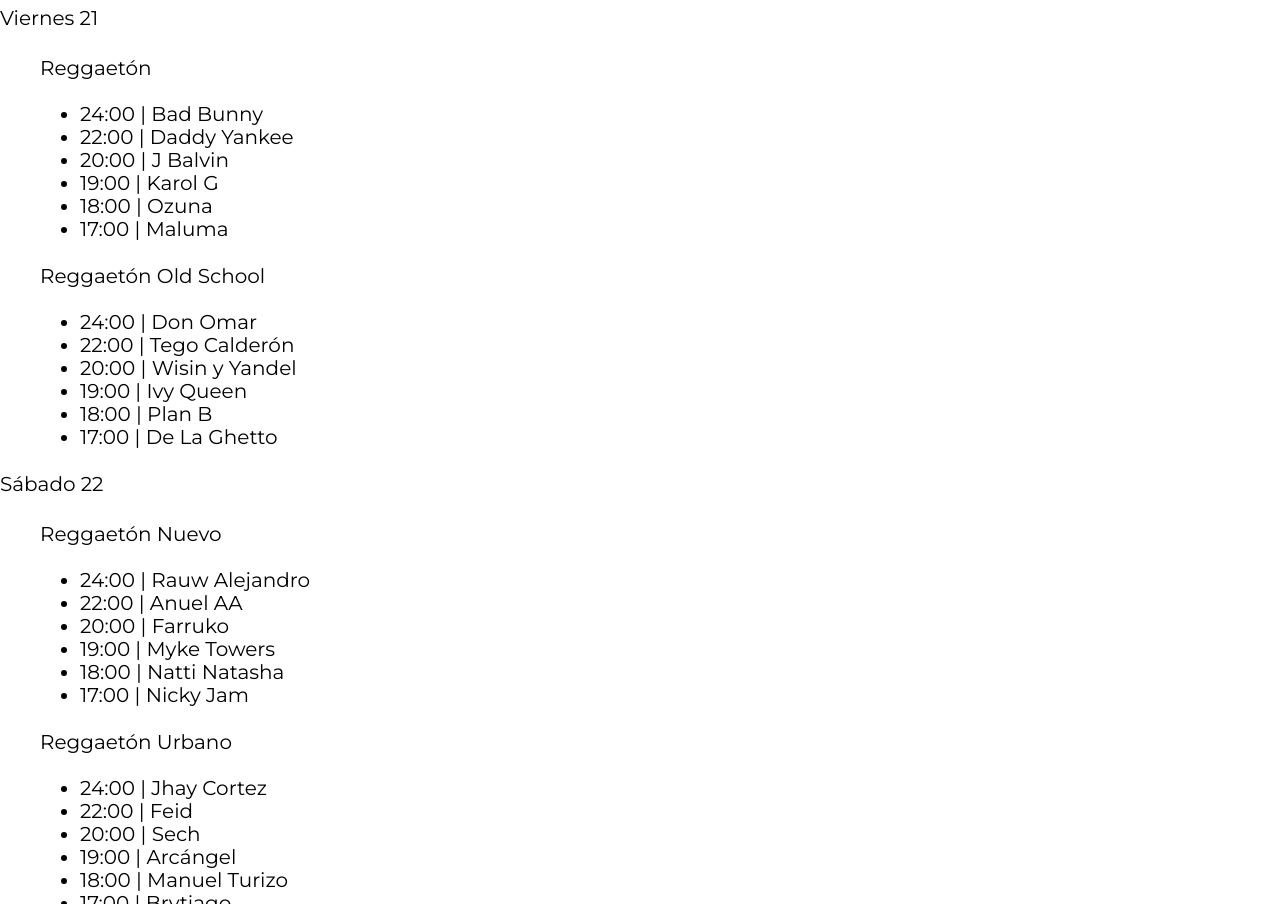
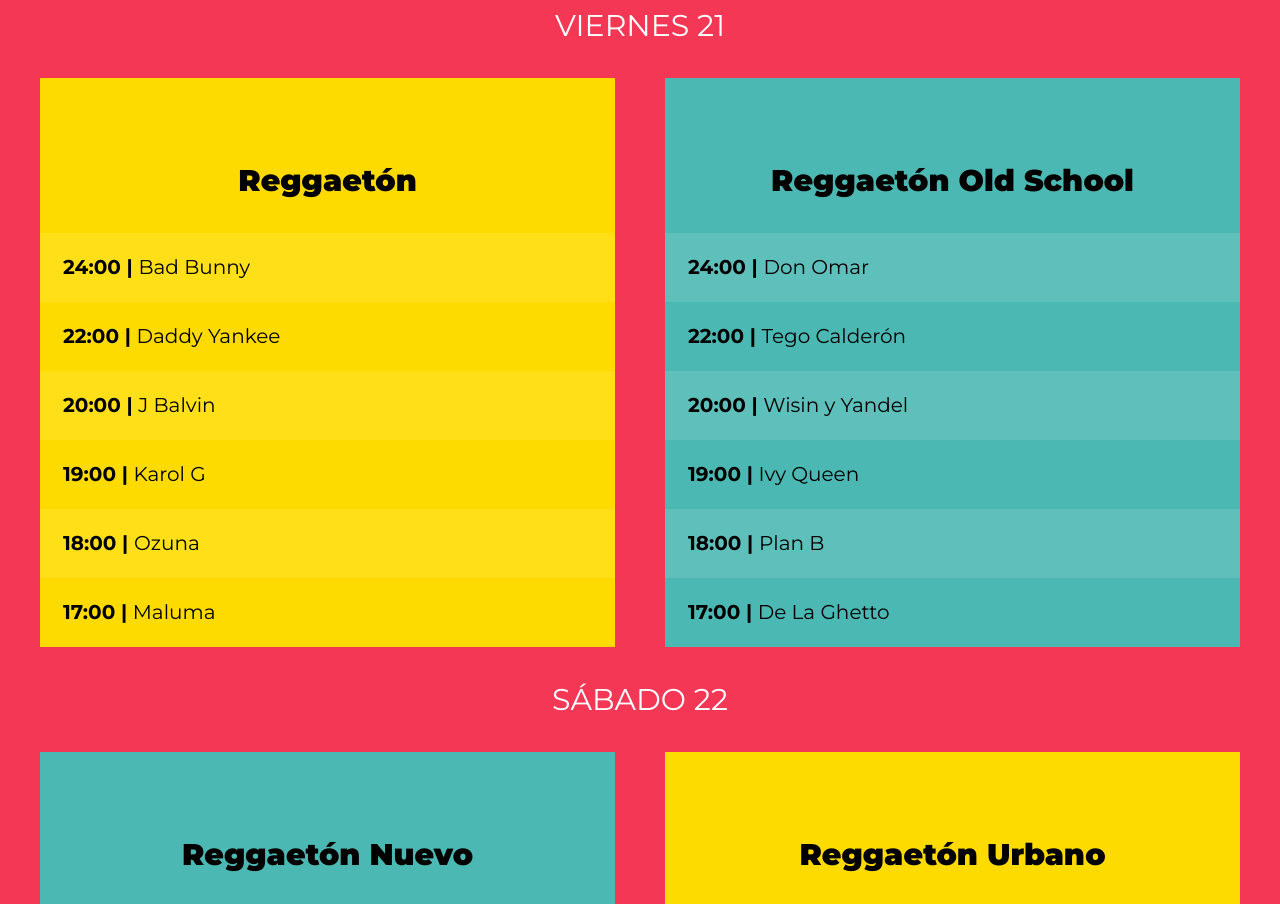
Before and after one commit to TavoLopez0305/Festival-de-musica, a website: page pages/home.html in a window 1280 px wide. Shown: the part 1585-2489 px from the top of the page. Drawn offline with nearby package versions, Linux system fonts and the light colour scheme; files that its build step writes are made by us from their sources; a web font is replaced by a local one.

Commit message:
cracion de estilos del a partado lineup en scss se creo un nuevo mixin(background-color)  con la finalidad de ser utilizable y mantenible

```diff
--- a/pages/home.html
+++ b/pages/home.html
@@ -53,7 +53,7 @@
         <h3>Line Up</h3>
 
         <p class="dia">Viernes 21</p>
-        <div class="escenarios-contenedor contenedor">
+        <div class="escenarios-contenedor ">
             <div class="escenario bg-amarillo">
                 <p class="nombre-escenario">Reggaetón</p>
 
@@ -101,7 +101,7 @@
                     </li>
                 </ul>
             </div> </div> <p class="dia">Sábado 22</p>
-        <div class="escenarios-contenedor contenedor">
+        <div class="escenarios-contenedor ">
             <div class="escenario bg-verde">
                 <p class="nombre-escenario">Reggaetón Nuevo</p>
 
--- a/src/scss/base/_mixins.scss
+++ b/src/scss/base/_mixins.scss
@@ -31,3 +31,15 @@
     grid-template-columns: repeat($columnas, 1fr);
     gap: $gap;
 }
+@mixin reset-list{
+    margin: 0;
+    padding: 0;
+    list-style: none;
+}
+
+@mixin background-color($color: white, $amount: 0) {
+    background-color: $color;
+    li:nth-child(odd){ //Selecciona todos los elementos li que sean hijos impares
+        background-color: lighten($color , $amount);
+    }
+}
--- a/src/scss/layout/_index.scss
+++ b/src/scss/layout/_index.scss
@@ -1,3 +1,4 @@
 @forward 'header';
 @forward 'video';
-@forward 'festival'
+@forward 'festival';
+@forward 'lineup';
--- /dev/null
+++ b/src/scss/layout/_lineup.scss
@@ -0,0 +1,54 @@
+@use '../base/variables' as v;
+@use '../base/mixins' as m;
+
+.lineup{
+    background-color: v.$rosa;
+
+    h3, .dia{
+        text-align: center;
+        color:  v.$blanco;
+     }
+    .dia{
+        font-size: 3rem;
+        text-transform: uppercase; //odas las letras de un texto se muestren en mayúsculas
+    }
+
+}
+.escenarios-contenedor{
+    @include m.contenedor;
+
+    @include m.tablet{
+        @include m.grid(2)
+    }
+
+}
+.escenario{
+    padding-top: 5rem;
+
+    .nombre-escenario{
+        font-size: 3rem;
+        font-weight: 900;
+        text-transform: uppercased;
+        text-align: center;
+    }
+    @include m.telefono{
+        margin-block-start: 2rem
+    }
+}
+.calendario{
+    @include m.reset-list;
+    li{
+        padding: 2.3rem;
+        font-weight: 700;
+        span{
+            font-weight: 400;
+        }
+    }
+}
+
+.bg-amarillo{
+    @include m.background-color(v.$amarillo, 5%);
+}
+.bg-verde{
+    @include m.background-color(v.$verde, 5%)
+}
```
Also changed, not shown: build/css/app.css (deleted).
